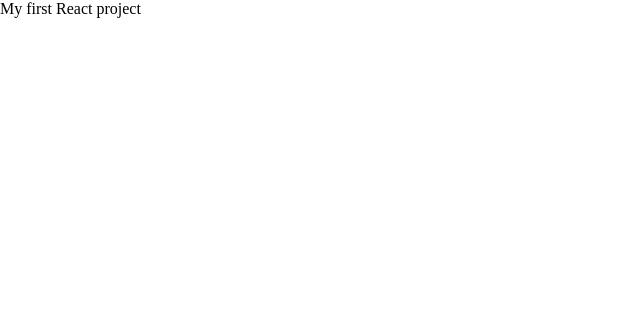
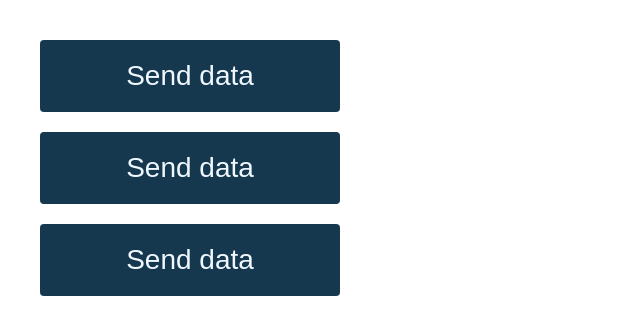
Before and after one commit to katerinaonix8585/React_cohort37_new, a React (Create React App) app: page / in a window 1280 px wide. Shown: the top 334 px of the page, without its empty margins (0-640 px from the left). Built offline with nearby package versions, Linux system fonts and the light colour scheme.

Commit message:
Material lesson 02

```diff
--- a/src/App.css
+++ b/src/App.css
@@ -1,3 +1,5 @@
 .App {
   display: flex;
+  flex-direction: column;
+  flex: 1;
 }
--- a/src/App.js
+++ b/src/App.jsx
@@ -1,9 +1,10 @@
 import './App.css';
+import Lesson02 from './lessons/Lesson02/Lesson02';
 
 function App() {
   return (
     <div className="App">
-      My first React project
+      <Lesson02 />
     </div>
   );
 }
--- /dev/null
+++ b/src/components/Button/Button.jsx
@@ -0,0 +1,12 @@
+import "./style.css";
+
+function Button() {
+const sendButtonName = 'Send';
+const getButtonName = 'Get';
+const isGetButton = false;
+    return <button className="main-button">
+       {isGetButton ? getButtonName : sendButtonName} data
+        </button>;
+}
+
+export default Button;
--- /dev/null
+++ b/src/components/Button/style.css
@@ -0,0 +1,9 @@
+.main-button {
+  width: 300px;
+  padding: 20px 30px;
+  background: rgb(21, 56, 79);
+  font-size: 28px;
+  color: aliceblue;
+  border: none;
+  border-radius: 4px;
+}
--- /dev/null
+++ b/src/lessons/Lesson02/Lesson02.jsx
@@ -0,0 +1,14 @@
+import Button from "../../components/Button/Button";
+import "./style.css"
+
+function Lesson02() {
+    return (
+        <div className='buttons-container'>
+            <Button />
+            <Button />
+            <Button />
+        </div>
+    )
+}
+
+export default Lesson02;
--- /dev/null
+++ b/src/lessons/Lesson02/style.css
@@ -0,0 +1,6 @@
+.buttons-container {
+    display: flex;
+    flex-direction: column;
+    gap: 20px;
+    margin: 40px;
+  }
```
